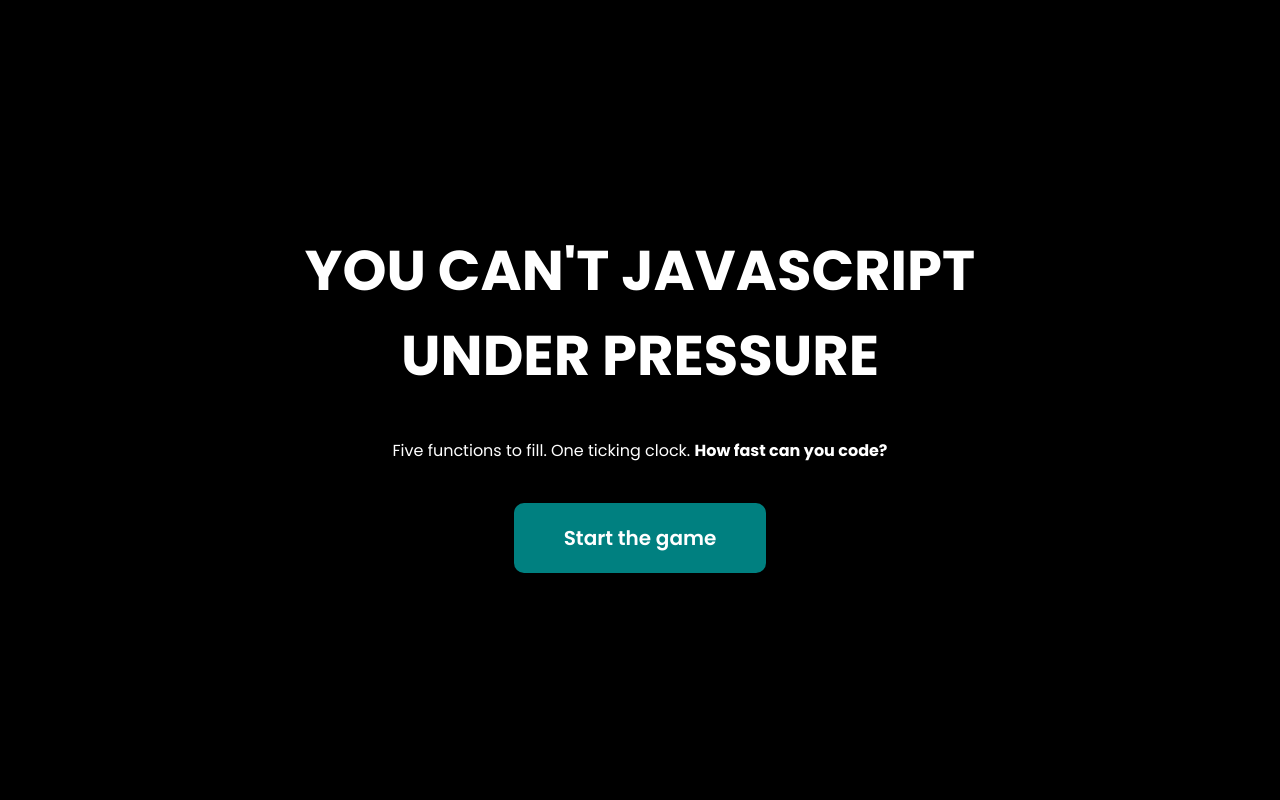
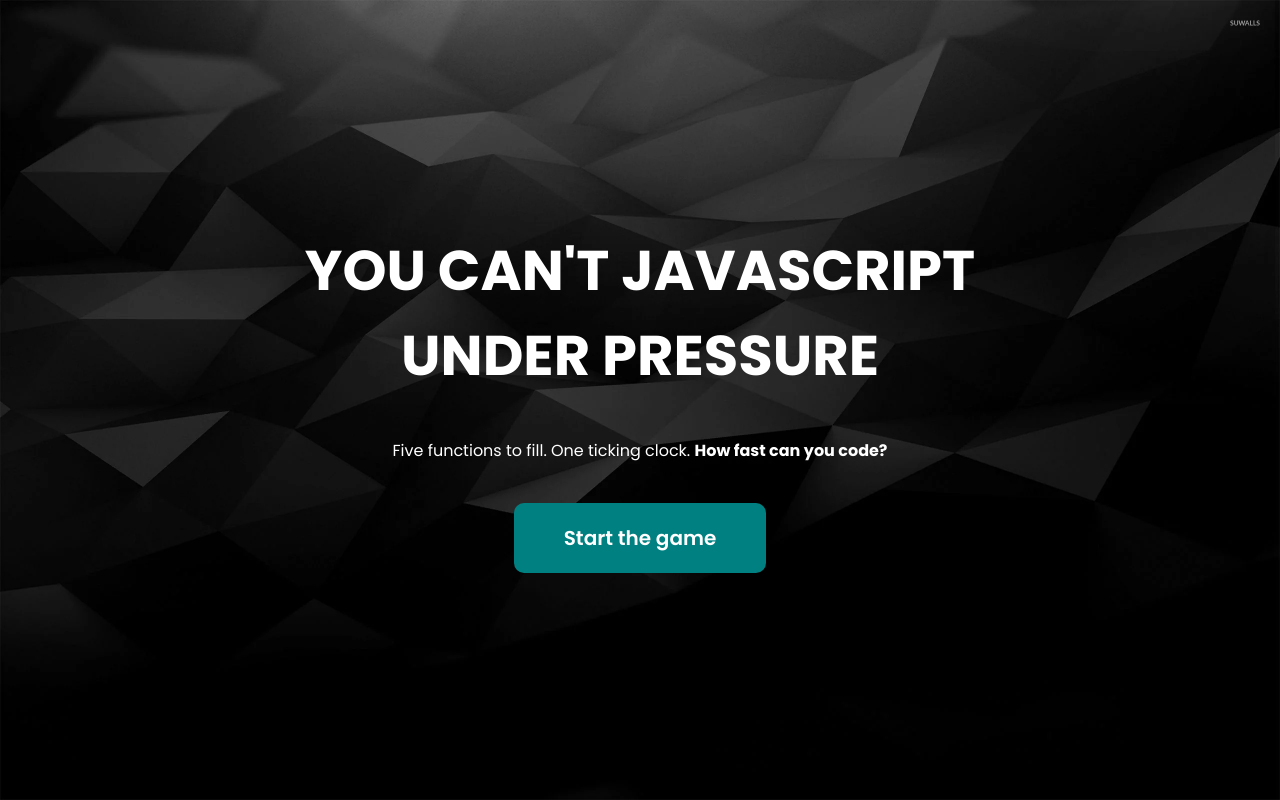
Before and after one commit to karimoucisse/test-technique-app, a React (Create React App) app: page / in a window 1280 px wide. Built offline with nearby package versions, Linux system fonts and the light colour scheme.

Commit message:
modified timer

```diff
--- a/src/components/Console.jsx
+++ b/src/components/Console.jsx
@@ -21,6 +21,7 @@ const MessageParagraph = styled.div`
   padding: 5px 20px;
   font-size: 17px;
   margin-bottom: 10px;
+  padding: 5px 70px 5px 20px;
 `
 const ResultParagraph = styled.div`
   width: 100%;
--- a/src/components/stopWatch.jsx
+++ b/src/components/stopWatch.jsx
@@ -19,8 +19,9 @@ const Container = styled.h1`
 `
 
 const StopWatch = () => {
-    const [second, setSecond] = useState(0)
-    const [minute, setMinute] = useState(0)
+    const [timer, setTimer] = useState(0)
+    const second = `0${(timer % 60)}`.slice(-2)
+    const minute = `${Math.floor(timer / 60)}`
     const timeOn = useSelector(state => state.timer.timeOn)
     const dispatch = useDispatch()
     const testResult = useSelector(state => state.tests.result)
@@ -30,7 +31,7 @@ const StopWatch = () => {
         let interval = null
         if(timeOn) {
             interval = setInterval(() => {
-                setSecond(prev => prev === 59 ? 0 : prev +1)
+                setTimer(prev => prev +1)
             }, 1000) // function run every second
         } else {
             clearInterval(interval)
@@ -39,19 +40,22 @@ const StopWatch = () => {
 
     }, [timeOn])
 
+    // useEffect(() => {
+    //     setMinute(prev => second === 59 ? prev +1 : minute)
+    // }, [second])
     // handle minute
-    useEffect(() => {
-        let interval = null
-        if(timeOn) {
-            interval = setInterval(() => {
-                setMinute(prev => prev +1)
-            }, 60000) // function run every minute
-        } else {
-            clearInterval(interval)
-        }
-        return () => clearInterval(interval)
+    // useEffect(() => {
+    //     let interval = null
+    //     if(timeOn) {
+    //         interval = setInterval(() => {
+    //             setMinute(prev => prev +1)
+    //         }, 60000) // function run every minute
+    //     } else {
+    //         clearInterval(interval)
+    //     }
+    //     return () => clearInterval(interval)
 
-    }, [timeOn])
+    // }, [timeOn])
 
     useEffect(() => {
         dispatch(updateTimer(`${minute}min et ${second}s`))
@@ -68,7 +72,7 @@ const StopWatch = () => {
 
   return (
     <Container>
-        {minute}:{second < 10 && 0}{second}
+        {minute}:{second}
     </Container>
   )
 }
--- a/src/pages/Home.jsx
+++ b/src/pages/Home.jsx
@@ -5,15 +5,12 @@ import { startGame } from "../functions/startgame"
 
 
 const Container = styled.div`
-    position: relative;
     height: 100vh;
     width: 100%;
+    background: url("/home.jpg") no-repeat center;
     background-size: cover;
-    background-color: black;
 `
 const Wrapper = styled.div`
-    position: relative;
-    z-index: 3;
     width: 100%;
     height: 100%;
     display: flex;
@@ -29,13 +26,12 @@ const Title = styled.h1`
 `
 const Paragraph = styled.p`
     color: white;
-    margin: 40px 0;
+    margin: 40px;
 `
 const Span = styled.span`
     font-weight: 700;
 `
 const Button = styled.button`
-    /* margin-top: 40px; */
     padding: 20px 50px;
     cursor: pointer;
     border: none;
```
Also changed, not shown: public/home.jpg (added).
